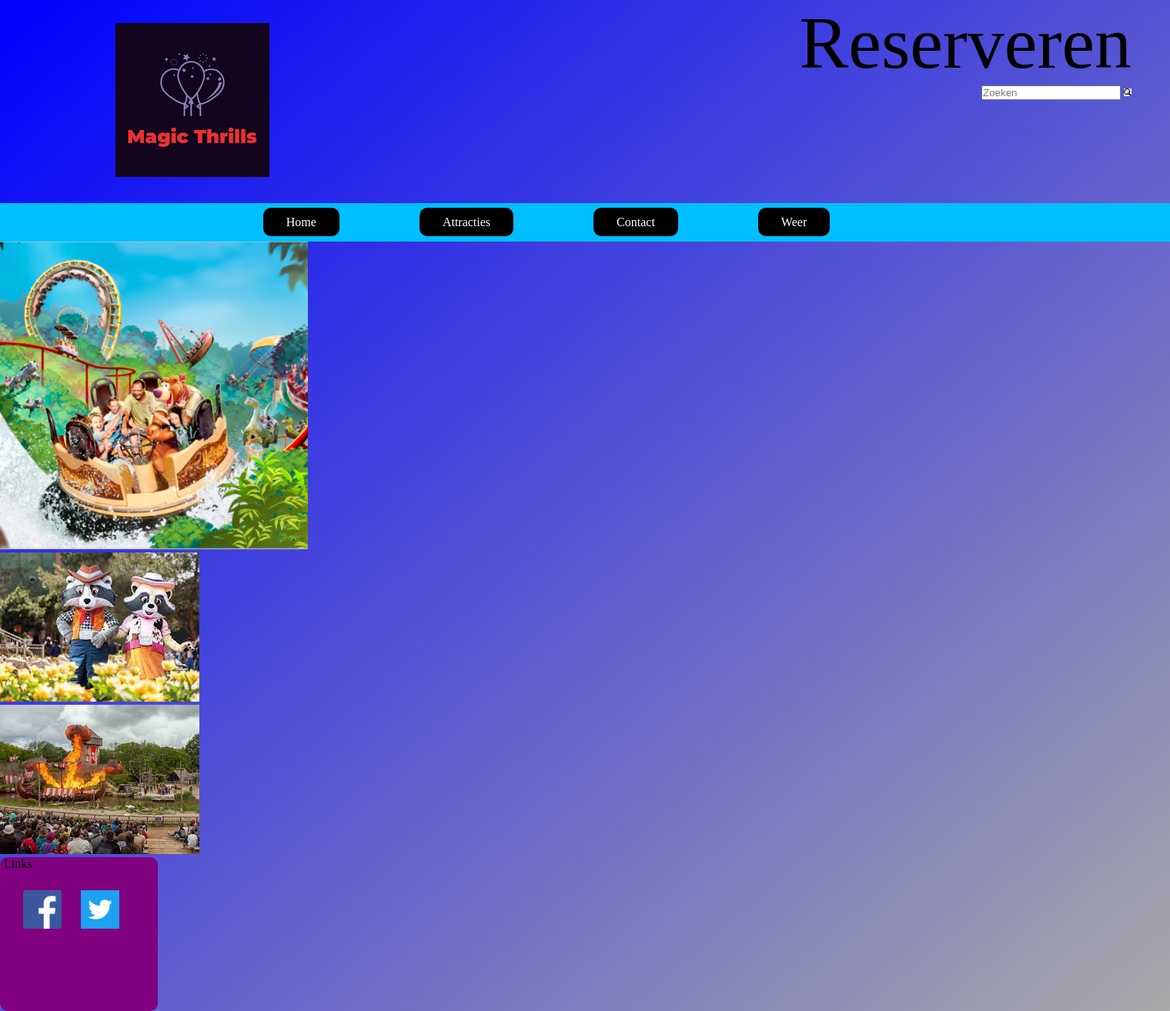
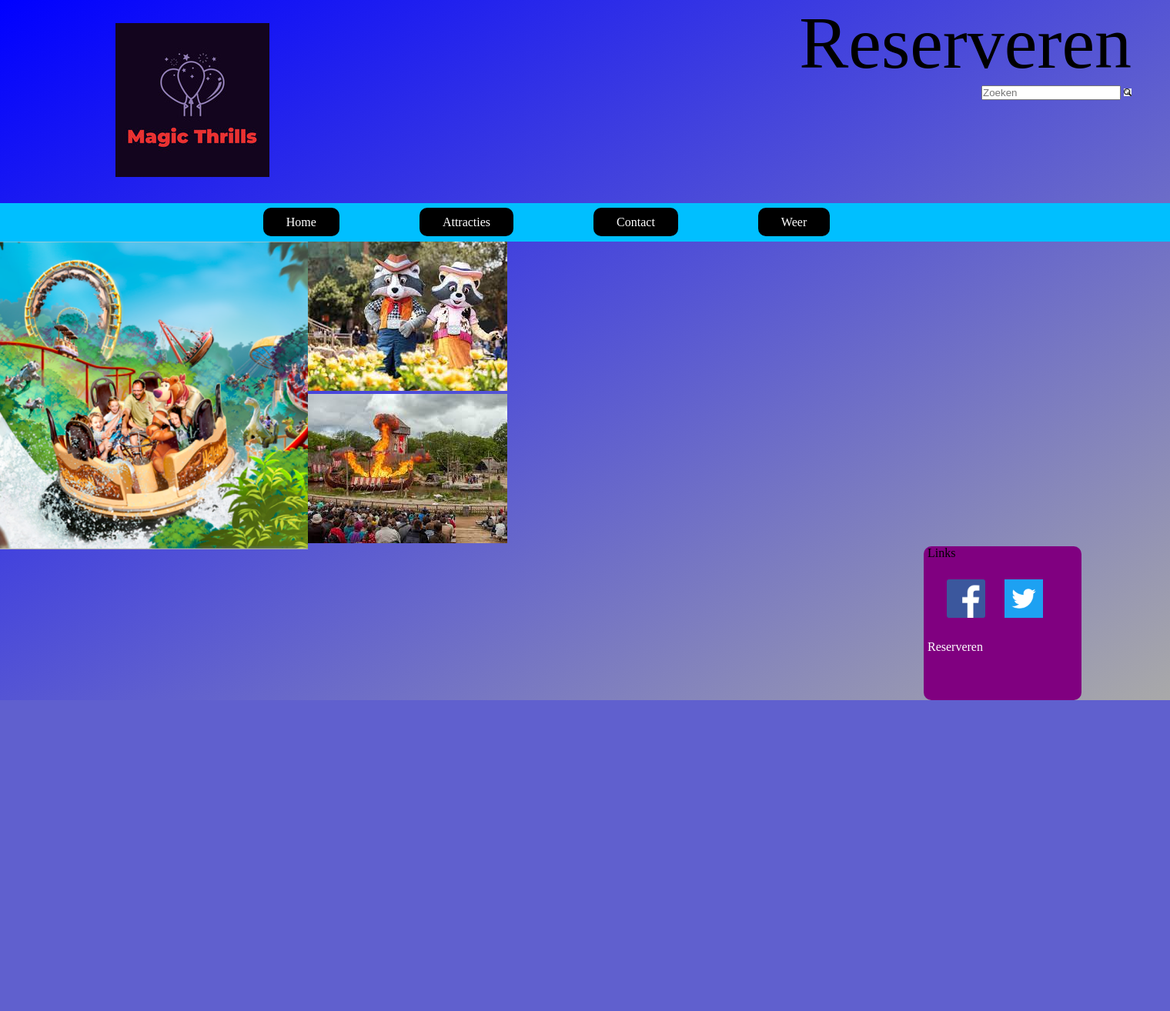
Before and after one commit to nadine2828/MagicThrills_Groep22, a PHP site: page /Reserveren/index.php in a window 1520 px wide. Shown: the whole page at 77% size. After the commit the page ends 910 px from the top, so only its background shows below. Run offline with PHP 8.4, Linux system fonts and the light colour scheme.

Commit message:
Tekst toegevoegd

```diff
--- a/Reserveren/index.php
+++ b/Reserveren/index.php
@@ -22,7 +22,7 @@
 </header>
 <nav>
     <ul><div id="links">
-            <li><a href="index.php">Home</a></li>
+            <li><a href="/index.php">Home</a></li>
             <li><a href="attracties">Attracties</a></li>
             <li><a href="#">Contact</a></li>
             <li><a href="#">Weer</a></li>
@@ -31,11 +31,13 @@
 </nav>
 <main>
     <div class="shows">
-        <div class="afbeelding2"><img src="/images/show1.png"</div>
+        <div class="afbeelding2"><a href="/show/index.php"><img src="/images/show1.png"></a></div>
         <div class="afbeelding3"><img src="/images/show2.jpg"</div>
         <div class="afbeelding4"><img src="/images/show3.jpg"</div>
     </div>
 
+    <div class="container-links2">
+    <div class="sidebar">
     <div class="links">Links
         <div class="links3">
             <div class="facebook">
@@ -45,8 +47,11 @@
             <div class="twitter">
                 <a href="#"><img src="/images/twitter-icon.png"></a>
             </div></div>
+        <div class="reserveren">
+            <a href="/Reserveren/index.php"">Reserveren</a></div>
     </div>
-
+    </div>
+    </div>
 </main>
 </body>
 </html>
--- a/index.php
+++ b/index.php
@@ -48,6 +48,8 @@
                     <div class="twitter">
                         <a href="#"><img src="images/twitter-icon.png"></a>
                     </div></div>
+                    <div class="reserveren">
+                        <a href="/Reserveren/index.php"">Reserveren</a></div>
                 </div>
             </div>
         </div>
--- a/inloggen/index.php
+++ b/inloggen/index.php
@@ -61,6 +61,8 @@
                 </a></div> <div class="twitter">
                     <a href="#"><img src="/images/twitter-icon.png"></a>
                 </div></div>
+            <div class="reserveren">
+                <a href="/Reserveren/index.php"">Reserveren</a></div>
             </div>
     </div>
 </main>
--- a/show/index.php
+++ b/show/index.php
@@ -48,6 +48,8 @@
                 </a></div> <div class="twitter">
                     <a href="#"><img src="/images/twitter-icon.png"></a>
                 </div></div>
+            <div class="reserveren">
+                <a href="/Reserveren/index.php"">Reserveren</a></div>
             </div>
     </div>
 </main>
--- a/stylesheets/nadine.css
+++ b/stylesheets/nadine.css
@@ -67,7 +67,7 @@
     border-radius: 10px;
 }
 
-a {
+a, inloggen, registreren {
     text-decoration: none;
     color: white;
 }
@@ -213,7 +213,14 @@
 .shows{
     display: flex;
     flex-direction: row;
+    width: 100%;
 }
+
+.container-links2 {
+    display: flex;
+    justify-content: right;
+    align-items: center;
+    margin-left: 800px;
 
 @media screen and (max-width: 650px) {
     .container {
```
